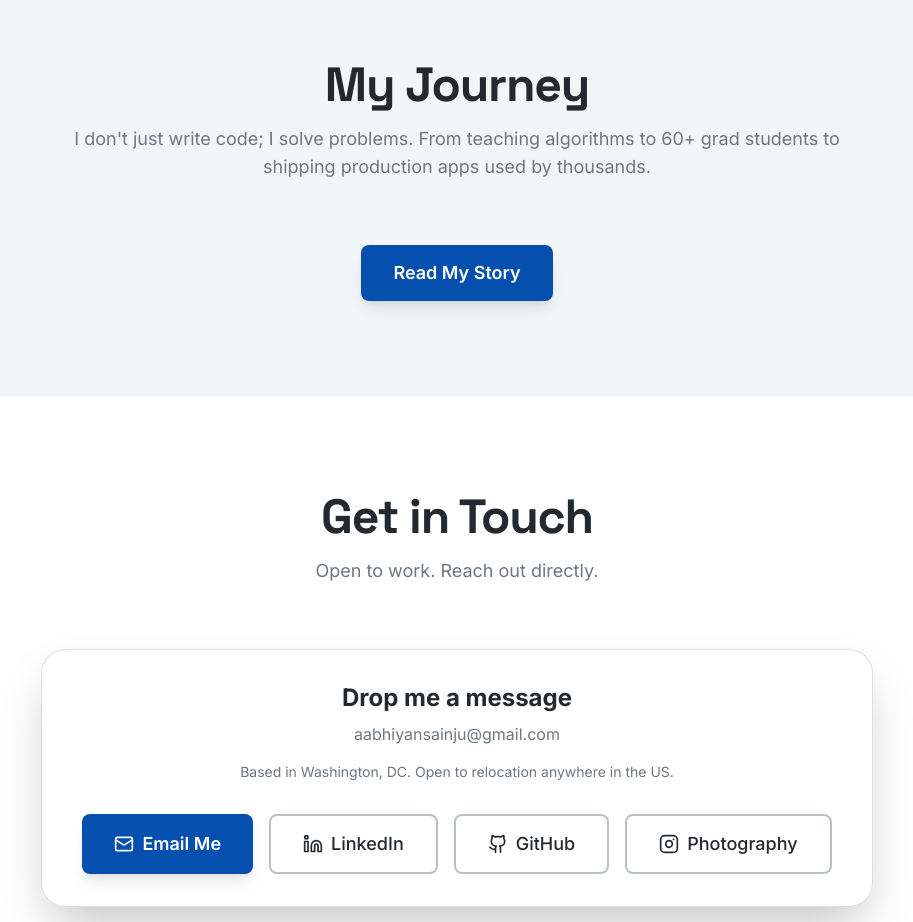
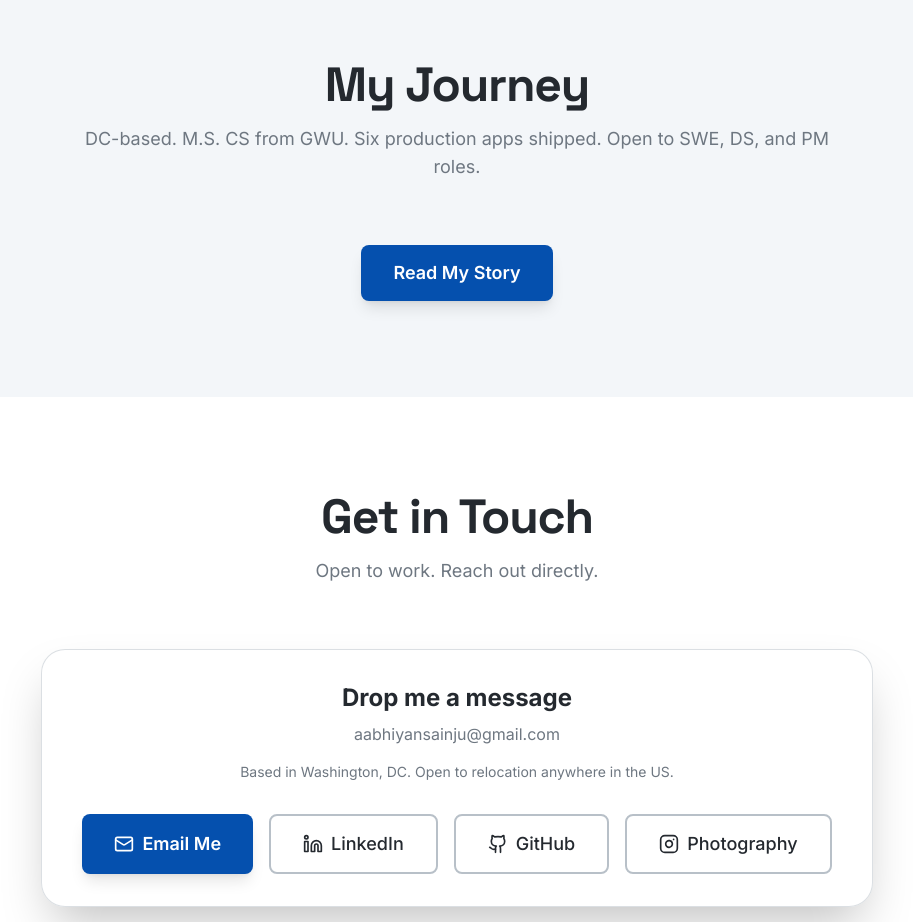
Before and after one commit to aabhiyann/portfolio-abhiyan, a React (Vite) app: page / in a window 1280 px wide. Shown: the part 2700-3622 px from the top of the page, without its empty margins (183-1096 px from the left). Built offline with nearby package versions, Linux system fonts and the light colour scheme.

Commit message:
style(home): rewrite about teaser subtitle, remove LLM cliche sentence

```diff
--- a/src/components/sections/AboutTeaser.tsx
+++ b/src/components/sections/AboutTeaser.tsx
@@ -14,7 +14,7 @@ export const AboutTeaser: React.FC = () => {
       <div className="max-w-4xl mx-auto px-6 md:px-8 text-center relative z-10">
         <SectionTitle
           title="My Journey"
-          subtitle="I don't just write code; I solve problems. From teaching algorithms to 60+ grad students to shipping production apps used by thousands."
+          subtitle="DC-based. M.S. CS from GWU. Six production apps shipped. Open to SWE, DS, and PM roles."
         />
         <Button as={Link} to="/about" variant="primary" size="lg">
           Read My Story
```
